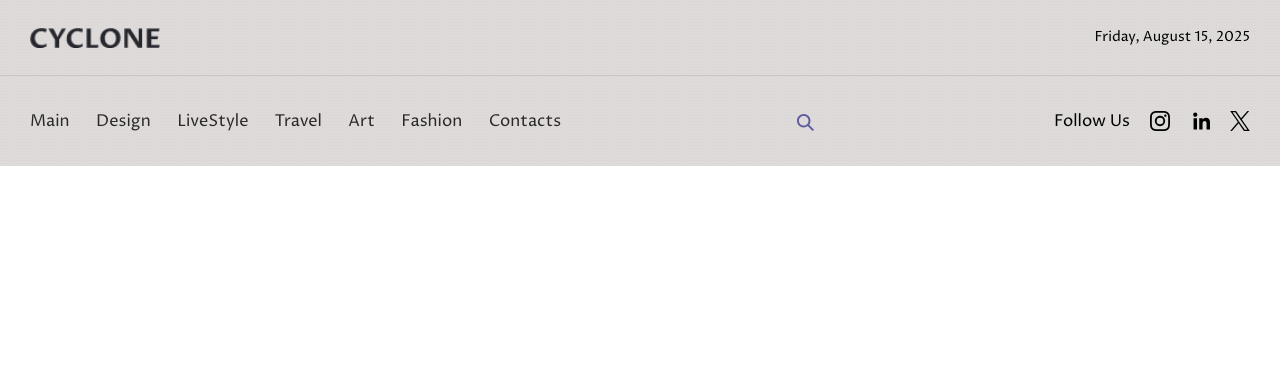
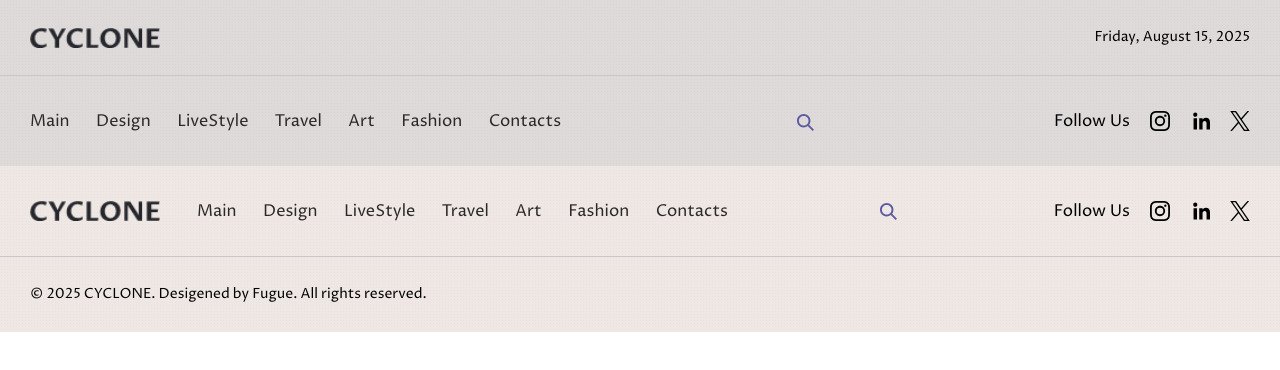
Before and after one commit to nazarenko-by/Cyclone-react, a Next.js app: page / in a window 1280 px wide. Shown: the top 370 px of the page. Built offline with nearby package versions, Linux system fonts and the light colour scheme.

Commit message:
cyclone: add footer & cosmetics

```diff
--- a/src/app/layout.jsx
+++ b/src/app/layout.jsx
@@ -1,5 +1,6 @@
 import { Providers } from "@/store/Providers"
 import Header from "@/components/Header"
+import Footer from "@/components/Footer"
 
 import localFont from "next/font/local"
 import "@/styles/reset.css"
@@ -24,6 +25,7 @@ export default function RootLayout({ children }) {
 				<Providers>
 					<Header />
 					<main>{children}</main>
+					<Footer />
 				</Providers>
 			</body>
 		</html>
--- /dev/null
+++ b/src/components/Footer/index.jsx
@@ -0,0 +1,24 @@
+import React from "react"
+
+import Logo from "@/components/Logo"
+import Menu from "@/components/Header/Menu"
+
+import "@/styles/footer.scss"
+
+const Footer = () => {
+	return (
+		<footer className="footer-container">
+			<Menu className="footer-menu py-5" type={"footer"}>
+				<Logo date={false} />
+			</Menu>
+			<div className="line"></div>
+			<div className="footer-rights py-5">
+				<p className="text-sm">
+					&copy; {new Date().getFullYear()} CYCLONE. Desigened by Fugue. All rights reserved.
+				</p>
+			</div>
+		</footer>
+	)
+}
+
+export default Footer
--- a/src/components/Header/Menu/index.jsx
+++ b/src/components/Header/Menu/index.jsx
@@ -8,19 +8,40 @@ import Search from "@/components/Search"
 import FollowUs from "@/components/FollowUs"
 import clsx from "clsx"
 
-const Menu = ({ className }) => {
+const hiddenWidth = (type) => {
+	switch (type) {
+		case "header":
+			return {
+				navigation: { mobile: 850, hide: null },
+				followUs: { hide: 1040 },
+			}
+		case "footer":
+			return {
+				navigation: { mobile: null, hide: 1240 },
+				followUs: { hide: 768 },
+			}
+		default:
+			return 0
+	}
+}
+
+const Menu = ({ type, className, children }) => {
+	const { navigation, followUs } = hiddenWidth(type)
 	const windowWidth = useWindowWidth()
 	const [isMobile, setIsMobile] = useState(false)
 	const [isFollowUsVisible, setIsFollowUsVisible] = useState(true)
+	const [isNavigationVisible, setIsNavigationVisible] = useState(true)
 
 	useEffect(() => {
-		setIsMobile(windowWidth < 768)
-		setIsFollowUsVisible(windowWidth > 1023)
+		navigation.mobile && setIsMobile(windowWidth < navigation.mobile)
+		navigation.hide && setIsNavigationVisible(windowWidth > navigation.hide)
+		followUs.hide && setIsFollowUsVisible(windowWidth > followUs.hide)
 	}, [windowWidth])
 
 	return (
 		<div className={clsx("menu-container", className)}>
-			<Navigation mobileMenu={isMobile} />
+			{children}
+			{isNavigationVisible && <Navigation mobileMenu={isMobile} />}
 			<Search />
 			{isFollowUsVisible && <FollowUs />}
 		</div>
--- a/src/components/Header/index.jsx
+++ b/src/components/Header/index.jsx
@@ -6,10 +6,10 @@ import "@/styles/header.scss"
 
 const Header = () => {
 	return (
-		<header className="header">
+		<header className="header-container">
 			<Logo className={"py-5"} date={true} />
 			<div className="line"></div>
-			<Menu className={"py-5"} />
+			<Menu className={"py-5"} type={"header"} />
 			<div className="line"></div>
 		</header>
 	)
--- /dev/null
+++ b/src/styles/footer.scss
@@ -0,0 +1,42 @@
+@use 'variables' as *;
+
+.footer-container {
+    display: grid;
+    grid-template-columns: auto 1fr auto;
+    gap: 0 30px;
+    align-items: center;
+    position: relative;
+    .line {
+        grid-column: 1 / 4
+    }
+    background-color: #f2eae6;
+    background-image: radial-gradient(#bebebe32 0.2px, #dedad928 0.75px);
+    background-size: 3px 3px;
+    .menu-container {
+        width: 100%;
+        flex-wrap: wrap;
+    }
+    @media (max-width: 1239px){
+        .menu-container .navigation-wrapper {
+            display: none;
+        }
+    }
+
+    @media (max-width: 738px) {
+        .menu-container .follow-us-container {
+            display: none;
+        }
+    }
+    @media (max-width: 439px) {
+        .menu-container {
+            flex-direction: column;
+            align-items: center;
+            gap: 10px;
+        }
+    }
+}
+
+.footer-menu,
+.footer-rights {
+    grid-column: 2;
+}
--- a/src/styles/header.scss
+++ b/src/styles/header.scss
@@ -1,5 +1,5 @@
 // Header styles
-.header {
+.header-container {
     display: grid;
     grid-template-columns: auto 1fr auto;
     gap: 0 30px;
@@ -11,16 +11,47 @@
     background-color: #dedad9;
     background-image: radial-gradient(#bebebe32 0.2px, #dedad928 0.75px);
     background-size: 3px 3px;
+    .logo-date-container {
+        grid-column: 2;
+        display: flex;
+        justify-content: space-between;
+        width: 100%;
+        align-items: center;
+        flex-wrap: wrap;
+        gap: 10px;
+    }
+    @media (max-width: 384px) {
+        .logo-date-container {
+            flex-direction: column;
+            align-items: center;
+        }
+        .menu-container .search {
+            flex-direction: row-reverse;
+            min-width: 200px;
+        }
+        .search-input {
+            max-width: 160px;
+        }
+    }
+    @media (max-width: 849px){
+        .menu-container {
+            flex-direction: row-reverse;
+        }
+    }
+
+    @media (max-width: 1039px) {
+        .menu-container .follow-us-container {
+            display: none;
+        }
+    }
+    .navigation ul {
+        background-color: #dedad9;
+        background-image: radial-gradient(#bebebe32 0.2px, #dedad928 0.75px);
+        background-size: 3px 3px;
+    }
 }
 
 // Logo styles
-.logo-date-container {
-    grid-column: 2;
-    display: flex;
-    justify-content: space-between;
-    width: 100%;
-    align-items: center;
-}
 .logo-image {
     position: relative;
     width: 130px;
@@ -54,17 +85,3 @@
         }
     }
 }
-
-@media (max-width: 767px){
-    .menu-container {
-        flex-direction: row-reverse;
-    }
-}
-
-@media (max-width: 1023px) {
-    .menu-container .follow-us-container {
-        display: none;
-    }
-}
-
-// Navigation styles
--- a/src/styles/navigation.scss
+++ b/src/styles/navigation.scss
@@ -11,13 +11,10 @@
         justify-content: space-between;
         width: 100%;
         gap: $space-5;
-        background-color: #dedad9;
-        background-image: radial-gradient(#bebebe32 0.2px, #dedad928 0.75px);
-        background-size: 3px 3px;
     }
 }
 
-@media (max-width: 767px) {
+@media (max-width: 849px) {
     .navigation-wrapper .navigation-btn {
         display: block;
     }
--- a/src/styles/search.scss
+++ b/src/styles/search.scss
@@ -6,6 +6,8 @@
     display: flex;
     transition: background-color .3s;
     align-items: center;
+    min-width: 240px;
+    justify-content: center;
     &.open {
         background-color: #efefef;
     }
```
